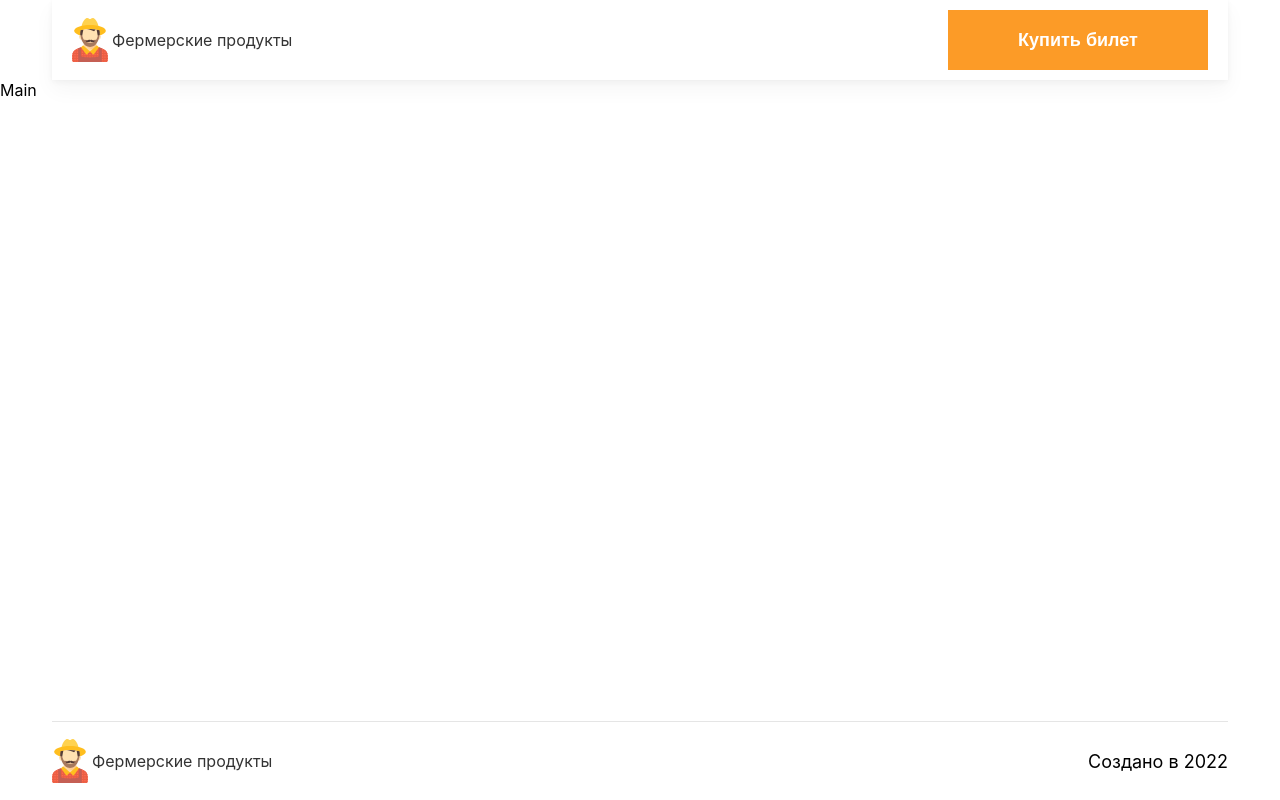
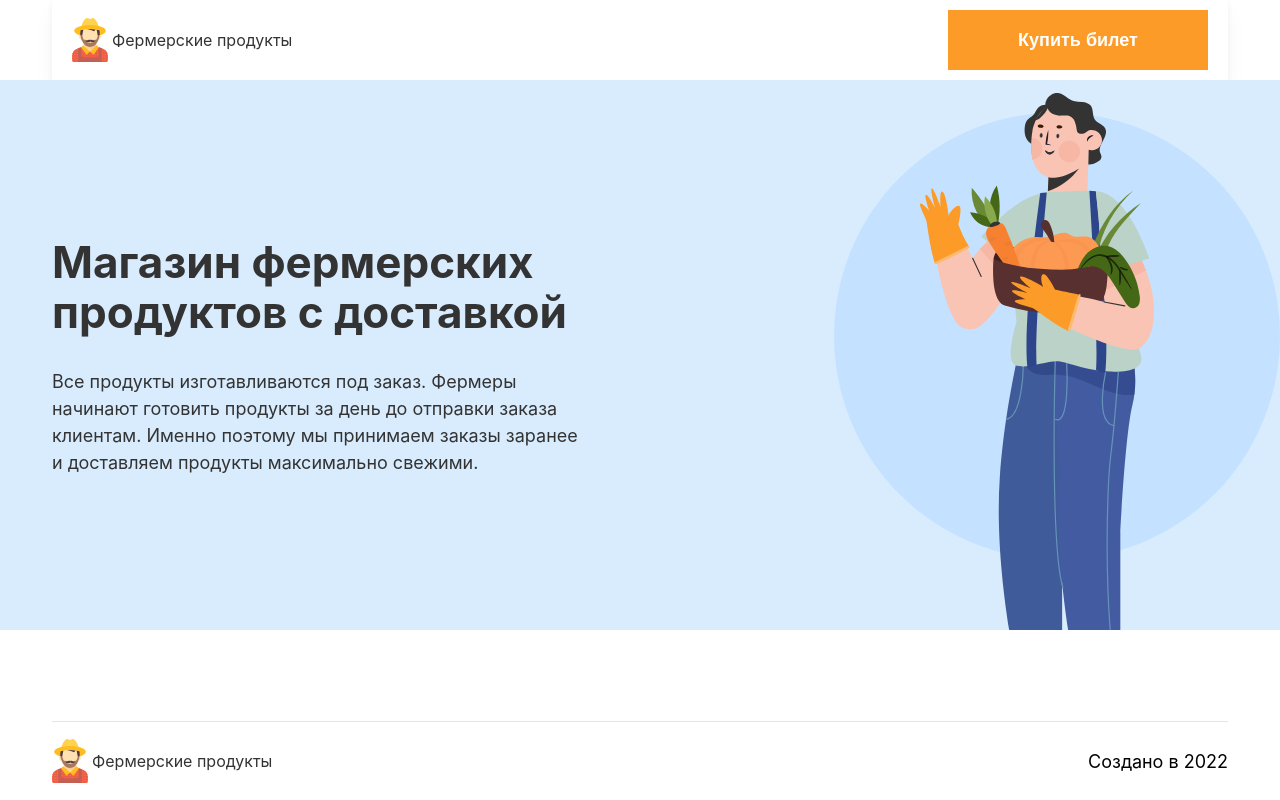
Before and after one commit to blessMe-Padre/farm-products-sec, a React (Create React App) app: page / in a window 1280 px wide. Built offline with nearby package versions, Linux system fonts and the light colour scheme.

Commit message:
добавляет блок About

```diff
--- /dev/null
+++ b/src/components/blocks/About.jsx
@@ -0,0 +1,54 @@
+import React from 'react';
+import styled from 'styled-components';
+import { Container } from '../Container';
+import about from '../../assets/about.svg';
+
+const AboutSection = styled.section`
+    padding: 120px 0;
+    min-height: 550px;
+    background-color: #d8ecfe;
+    background-image: url(${about});
+    background-repeat: no-repeat;
+    background-position: right;
+`;
+
+const AboutWrapper = styled.div`
+    width: 100%;
+    max-width: 1240px;
+    margin: 0 auto;
+    padding: 0 2rem;
+
+`;
+
+const AboutTitle = styled.h1`
+    font-weight: 700;
+    font-size: 44px;
+    line-height: 115%;
+    color: #333333;
+    max-width: 538px;
+    margin-bottom: 30px;
+`;
+
+const AboutText = styled.p`
+    font-weight: 400;
+    font-size: 18px;
+    line-height: 150%;
+    max-width: 538px;
+    color: #333333;
+`;
+
+
+const About = () => {
+    return (
+        <AboutSection>
+            <AboutWrapper>
+                <AboutTitle>Магазин фермерских продуктов с доставкой</AboutTitle>
+                <AboutText>
+                    Все продукты изготавливаются под заказ. Фермеры начинают готовить продукты за день до отправки заказа клиентам. Именно поэтому мы принимаем заказы заранее и доставляем продукты максимально свежими.
+                </AboutText>
+            </AboutWrapper>
+        </AboutSection>
+    )
+}
+
+export default About
--- a/src/components/layout/Main.jsx
+++ /dev/null
@@ -1,9 +0,0 @@
-import React from 'react'
-
-const Main = () => {
-    return (
-        <main>Main</main>
-    )
-}
-
-export default Main
--- a/src/components/layout/PageWrapper.jsx
+++ b/src/components/layout/PageWrapper.jsx
@@ -2,7 +2,7 @@ import React from 'react';
 import styled from 'styled-components';
 
 import Header from './Header';
-import Main from './Main';
+import Main from '../../pages/Main';
 import Footer from './Footer';
 
 
@@ -17,7 +17,9 @@ const PageWrapper = () => {
     return (
         <Wrapper>
             <Header />
-            <Main />
+            <main>
+                <Main />
+            </main>
             <Footer />
         </Wrapper>
     )
--- a/src/index.css
+++ b/src/index.css
@@ -24,3 +24,8 @@ code {
   font-family: source-code-pro, Menlo, Monaco, Consolas, 'Courier New',
     monospace;
 }
+
+.testclass {
+  background-repeat: no-repeat;
+  background-position: right;
+}
--- /dev/null
+++ b/src/pages/Main.jsx
@@ -0,0 +1,12 @@
+import React from 'react'
+import About from '../components/blocks/About'
+
+const Main = () => {
+    return (
+        <>
+            <About />
+        </>
+    )
+}
+
+export default Main
```
Also changed, not shown: src/assets/about.svg (added).
